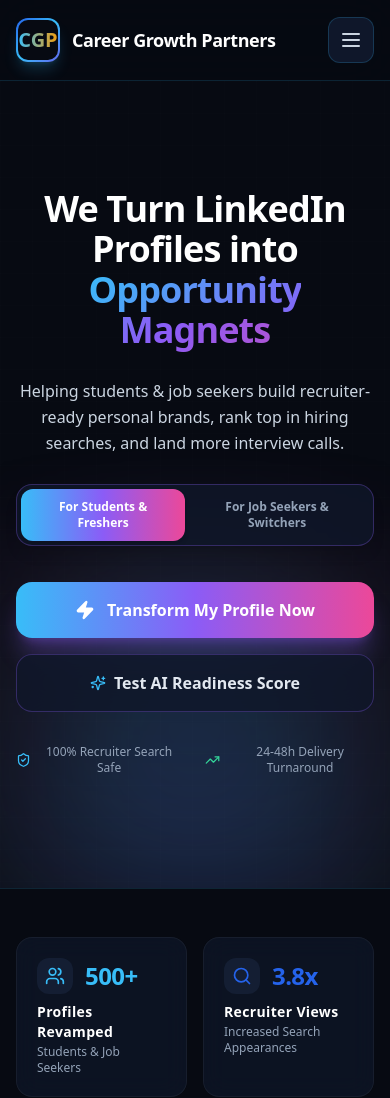
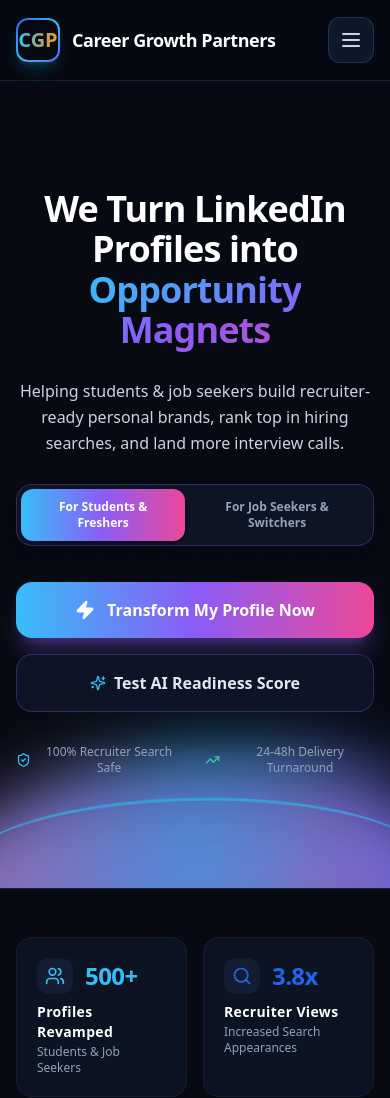
Before and after one commit to SaNjAy-bRo/career-growth-partner, a Next.js app: page / in a window 390 px wide. Shown: the top 1098 px of the page. Built offline with nearby package versions, Linux system fonts and the light colour scheme.

Commit message:
Fixed broken wave SVG lines with responsive fluid CSS liquid ribbon wave layers

```diff
--- a/src/app/globals.css
+++ b/src/app/globals.css
@@ -24,34 +24,91 @@
   animation: geminiShift 5s ease infinite;
 }
 
-/* Ultra-Clean Soft-Faded Ambient Gemini Glow Field (No Sharp Lines) */
-.aurora-soft-ambient {
+/* Ultra-Smooth Responsive Gemini AI Wavy Liquid Ribbon (Zero Distortion) */
+.gemini-liquid-ribbon-container {
   position: absolute;
   bottom: 0;
   left: 0;
   right: 0;
-  height: 55%;
-  background: radial-gradient(ellipse at 50% 100%, rgba(139, 92, 246, 0.38) 0%, rgba(56, 189, 248, 0.28) 40%, rgba(236, 72, 153, 0.18) 70%, transparent 95%);
-  filter: blur(80px);
+  height: 220px;
+  overflow: hidden;
   pointer-events: none;
   z-index: 0;
-  -webkit-mask-image: linear-gradient(to top, rgba(0, 0, 0, 1) 0%, rgba(0, 0, 0, 0.7) 65%, rgba(0, 0, 0, 0) 100%);
-  mask-image: linear-gradient(to top, rgba(0, 0, 0, 1) 0%, rgba(0, 0, 0, 0.7) 65%, rgba(0, 0, 0, 0) 100%);
-  animation: softGlowPulse 12s ease-in-out infinite alternate;
+  -webkit-mask-image: linear-gradient(to top, rgba(0, 0, 0, 1) 0%, rgba(0, 0, 0, 0.85) 60%, rgba(0, 0, 0, 0) 100%);
+  mask-image: linear-gradient(to top, rgba(0, 0, 0, 1) 0%, rgba(0, 0, 0, 0.85) 60%, rgba(0, 0, 0, 0) 100%);
 }
 
-@keyframes softGlowPulse {
+.gemini-liquid-ribbon-1 {
+  position: absolute;
+  bottom: -40px;
+  left: -20%;
+  width: 140%;
+  height: 160px;
+  border-radius: 50% 50% 0 0 / 100% 100% 0 0;
+  background: linear-gradient(90deg, #38BDF8 0%, #8B5CF6 40%, #EC4899 75%, #3B82F6 100%);
+  filter: blur(28px);
+  opacity: 0.75;
+  animation: liquidRibbonMove1 8s ease-in-out infinite alternate;
+}
+
+.gemini-liquid-ribbon-2 {
+  position: absolute;
+  bottom: -60px;
+  right: -20%;
+  width: 140%;
+  height: 180px;
+  border-radius: 60% 40% 0 0 / 100% 100% 0 0;
+  background: linear-gradient(90deg, #EC4899 0%, #38BDF8 50%, #8B5CF6 100%);
+  filter: blur(35px);
+  opacity: 0.65;
+  animation: liquidRibbonMove2 11s ease-in-out infinite alternate;
+}
+
+.gemini-liquid-wave-line {
+  position: absolute;
+  bottom: 25px;
+  left: -10%;
+  width: 120%;
+  height: 70px;
+  border-top: 3px solid rgba(56, 189, 248, 0.8);
+  border-radius: 50% 50% 0 0 / 100% 100% 0 0;
+  filter: drop-shadow(0 0 12px rgba(139, 92, 246, 0.9));
+  animation: waveLineFloat 7s ease-in-out infinite alternate;
+}
+
+@keyframes liquidRibbonMove1 {
   0% {
-    opacity: 0.75;
-    transform: scale(1);
+    transform: translateY(0) scaleY(1) rotate(-2deg);
   }
   50% {
-    opacity: 0.95;
-    transform: scale(1.06);
+    transform: translateY(-20px) scaleY(1.15) rotate(2deg);
   }
   100% {
-    opacity: 0.8;
-    transform: scale(0.98);
+    transform: translateY(10px) scaleY(0.9) rotate(-1deg);
+  }
+}
+
+@keyframes liquidRibbonMove2 {
+  0% {
+    transform: translateY(0) scaleY(1) rotate(2deg);
+  }
+  50% {
+    transform: translateY(-25px) scaleY(1.2) rotate(-2deg);
+  }
+  100% {
+    transform: translateY(15px) scaleY(0.95) rotate(1deg);
+  }
+}
+
+@keyframes waveLineFloat {
+  0% {
+    transform: translateY(0) rotate(0deg);
+  }
+  50% {
+    transform: translateY(-15px) rotate(1.5deg);
+  }
+  100% {
+    transform: translateY(5px) rotate(-1deg);
   }
 }
 
--- a/src/components/Hero.tsx
+++ b/src/components/Hero.tsx
@@ -12,11 +12,15 @@
 
   return (
     <section className="relative min-h-[85vh] pt-20 pb-28 sm:pb-36 flex items-center justify-center overflow-hidden bg-cgp-bg">
-      {/* Ultra-Clean Soft Faded Ambient Gemini Glow Field */}
-      <div className="aurora-soft-ambient" aria-hidden="true" />
-
       {/* Dark Grid Pattern Overlay */}
       <div className="absolute inset-0 bg-grid-pattern opacity-25 pointer-events-none z-0" />
+
+      {/* Ultra-Smooth Vector CSS Gemini Wavy Liquid Ribbon (Zero Distortion on Mobile) */}
+      <div className="gemini-liquid-ribbon-container" aria-hidden="true">
+        <div className="gemini-liquid-ribbon-1" />
+        <div className="gemini-liquid-ribbon-2" />
+        <div className="gemini-liquid-wave-line" />
+      </div>
 
       <div className="relative z-10 max-w-7xl mx-auto px-4 sm:px-6 lg:px-8 w-full">
         <div className="grid lg:grid-cols-12 gap-12 items-center">
```
